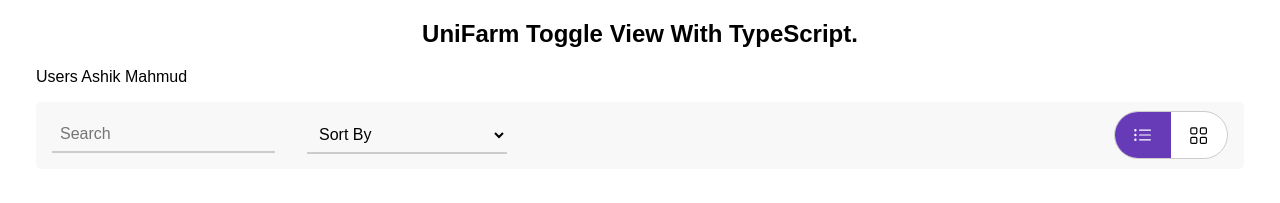
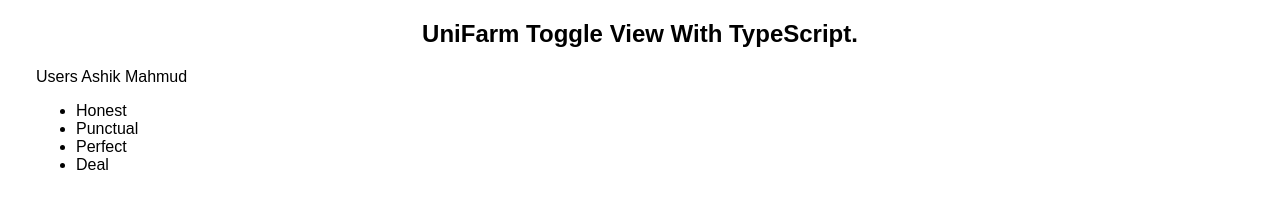
Before and after one commit to Ashik-Mahmud/unifarm-toggle-view-ts, a React (Create React App) app: page / in a window 1280 px wide. Shown: the top 203 px of the page. Built offline with nearby package versions, Linux system fonts and the light colour scheme; grey boxes are pictures that could not be loaded.

Commit message:
added live link on README.md file

```diff
--- a/src/App.tsx
+++ b/src/App.tsx
@@ -1,14 +1,15 @@
 import "./App.css";
 import Users from "./Components/Users";
-import ViewContainer from "./Components/ViewContainer";
 
 function App() {
   return (
     <div className="App ">
       <div className="container">
         <h2 className="text-center">UniFarm Toggle View With TypeScript.</h2>
-        <Users name="Ashik Mahmud" />
-        <ViewContainer />
+        <Users
+          name="Ashik Mahmud"
+          virtues={["Honest", "Punctual", "Perfect", "Deal"]}
+        />
       </div>
     </div>
   );
--- a/src/Components/Users.tsx
+++ b/src/Components/Users.tsx
@@ -1,8 +1,18 @@
 type Props = {
   name: string;
+  virtues: string[];
 };
 
-const Users = (props: Props) => {
-  return <div className="container">Users {props.name}</div>;
+const Users = ({ virtues, name }: Props) => {
+  return (
+    <div className="container">
+      Users {name}{" "}
+      <ul>
+        {virtues.map((virtue, index) => (
+          <li key={index}>{virtue}</li>
+        ))}
+      </ul>
+    </div>
+  );
 };
 export default Users;
```
Also changed, not shown: 1 other file (tests, documents, lock files or other folders).
